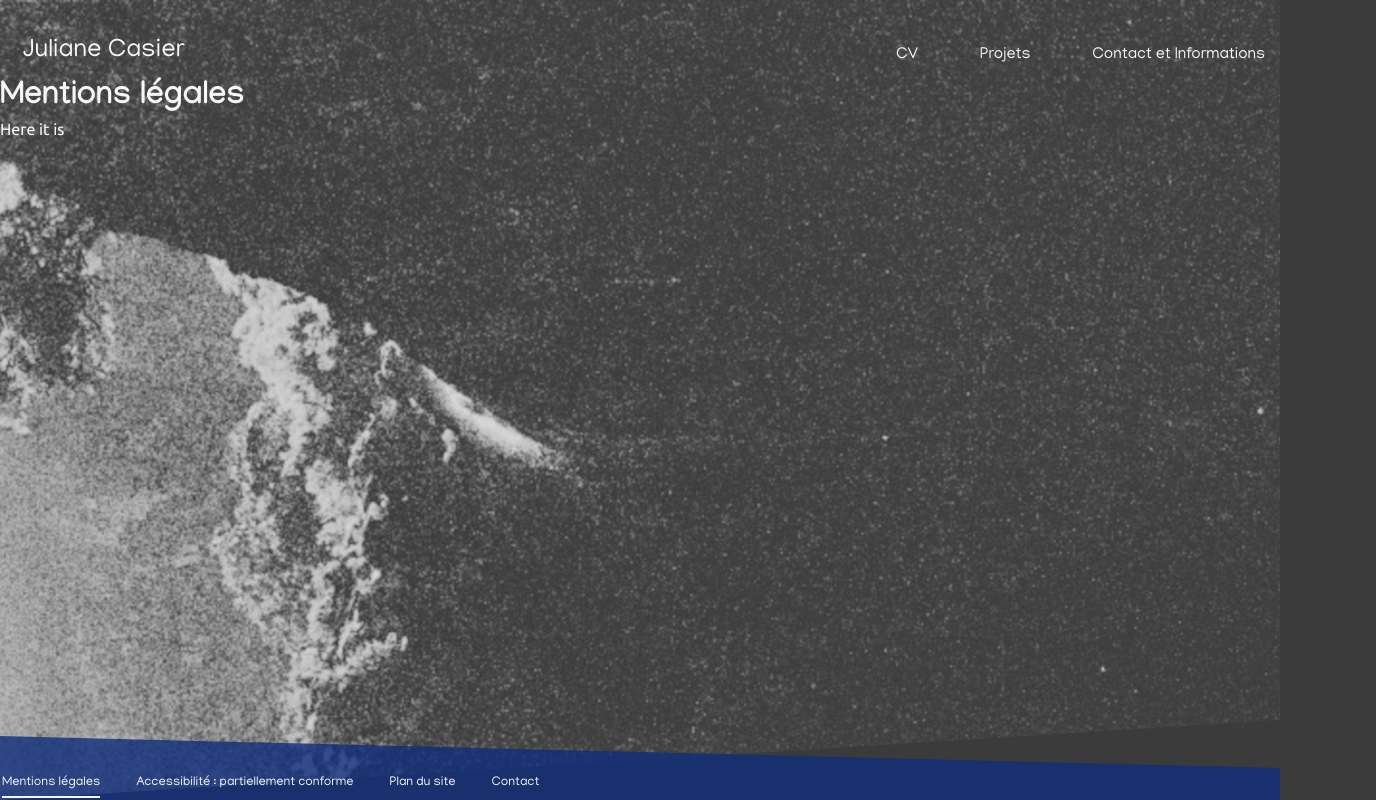
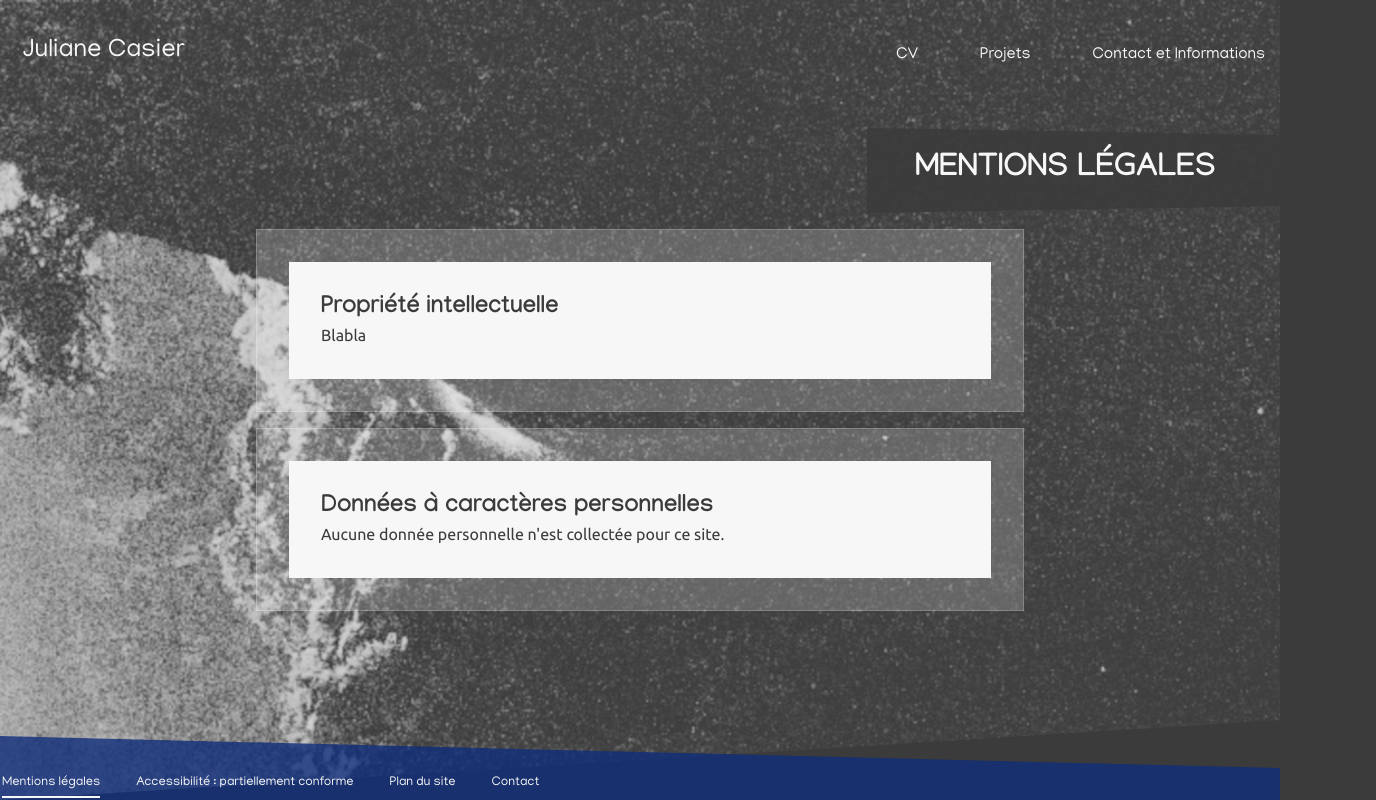
Before and after one commit to ilalande/portfolio, a Next.js app: page /page/mentions-legales in a window 1280 px wide. Shown: the whole page, 1376 px wide, since content can reach past the window. Built offline with nearby package versions, Linux system fonts and the light colour scheme.

Commit message:
adding static content

```diff
--- a/app/page/accessibilite/page.tsx
+++ b/app/page/accessibilite/page.tsx
@@ -2,7 +2,6 @@ import styles from '@styles/modules/StaticLayout.module.scss';
 
 export default function Accessibilité() {
   return (
-    <>
     <>
       <div className='titleWrapper'>
         <h1>Accessibilité</h1>
@@ -20,8 +19,8 @@ export default function Accessibilité() {
           <article>
             <h2>Déclaration d&apos;accessibilité</h2>
             <p>
-                Cette déclaration d&apos;accessibilité a été établie le 6
-                décembre 2022.
+              Cette déclaration d&apos;accessibilité a été établie le 6 décembre
+              2022.
             </p>
             <h3>Technologies utilisées pour la réalisation du site</h3>
             <ul>
@@ -55,6 +54,5 @@ export default function Accessibilité() {
         </div>
       </div>
     </>
-    </>
   );
 }
--- a/app/page/mentions-legales/page.tsx
+++ b/app/page/mentions-legales/page.tsx
@@ -1,8 +1,26 @@
+import styles from '@styles/modules/StaticLayout.module.scss';
 export default function MentionsLegales() {
   return (
     <>
-      <h1>Mentions légales</h1>
-      <p>Here it is</p>
+      <div className='titleWrapper'>
+        <h1>Mentions légales</h1>
+      </div>
+      <div className={styles.articleWrapper}>
+        <div className={styles.articleDecoration}>
+          <article>
+            <h2>Propriété intellectuelle</h2>
+            <p>Blabla</p>
+          </article>
+        </div>
+      </div>
+      <div className={styles.articleWrapper}>
+        <div className={styles.articleDecoration}>
+          <article>
+            <h2>Données à caractères personnelles</h2>
+            <p>Aucune donnée personnelle n&apos;est collectée pour ce site.</p>
+          </article>
+        </div>
+      </div>
     </>
   );
 }
```
Also changed, not shown: app/page/plan-du-site/page.tsx (+13 -2 lines). Lines whose indentation alone changed are shown as unchanged.
